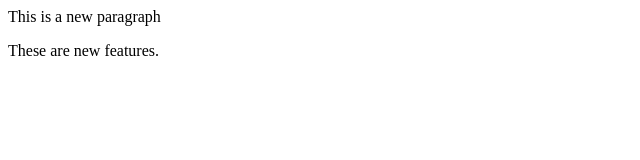
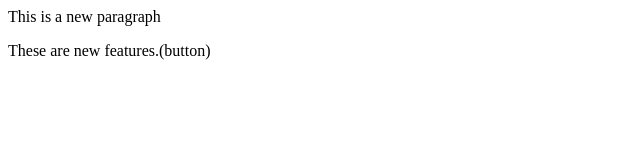
Before and after one commit to Adit2908/rocketrepo, a plain HTML site: page index.html in a window 1280 px wide. Shown: the full height of the page, 0-640 px from the left. Drawn offline with Linux system fonts and the light colour scheme.

```diff
--- a/index.html
+++ b/index.html
@@ -1,2 +1,2 @@
 <p>This is a new paragraph</p>
-<p>These are new features.</p>
+<p>These are new features.(button)</p>
```
